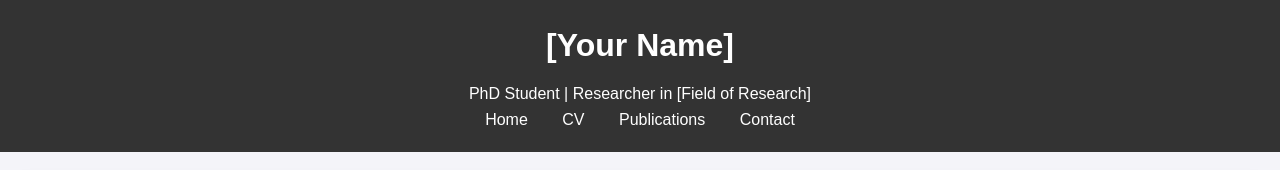
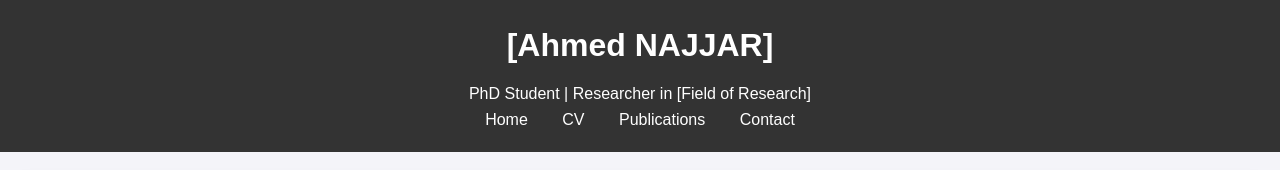
Before and after one commit to Ahmed-NJR/Ahmed-NJR.github.io, a plain HTML site: page index.html in a window 1280 px wide. Shown: the top 170 px of the page. Drawn offline with Linux system fonts and the light colour scheme.

Commit message:
Update index.html

```diff
--- a/index.html
+++ b/index.html
@@ -4,13 +4,13 @@
     <meta charset="UTF-8">
     <meta name="viewport" content="width=device-width, initial-scale=1.0">
     <meta name="description" content="Research Portfolio of [Your Name]">
-    <title>[Your Name] - Research Portfolio</title>
+    <title>[Ahmed NAJJAR] - Research Portfolio</title>
     <link rel="stylesheet" href="styles.css">
 </head>
 <body>
     <!-- Header Section -->
     <header>
-        <h1>[Your Name]</h1>
+        <h1>[Ahmed NAJJAR]</h1>
         <p>PhD Student | Researcher in [Field of Research]</p>
         <nav>
             <a href="#home">Home</a>
```
